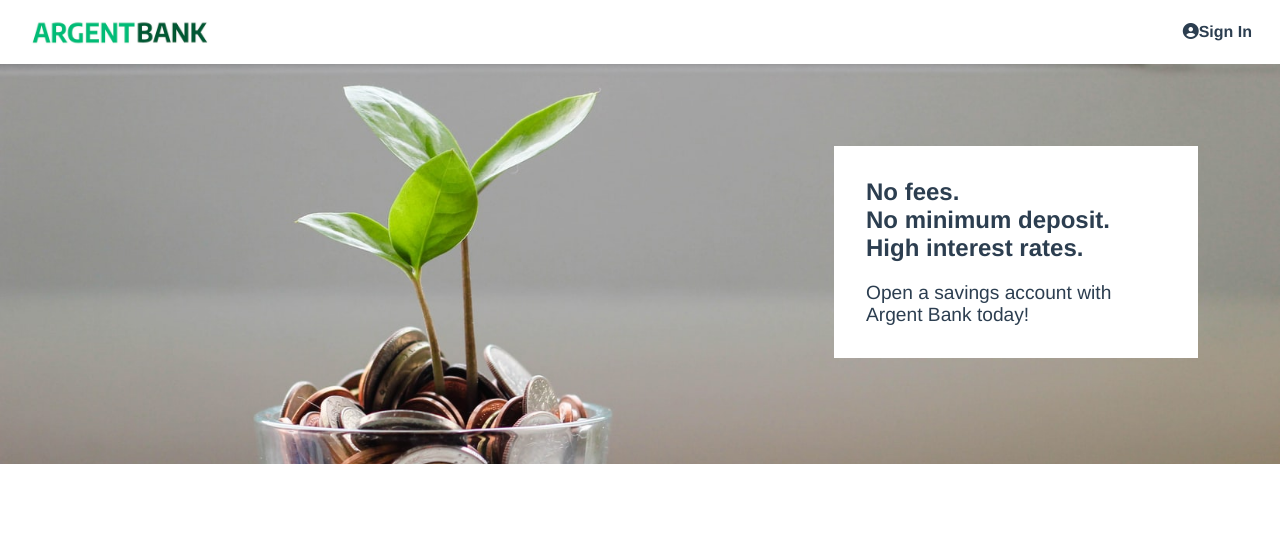
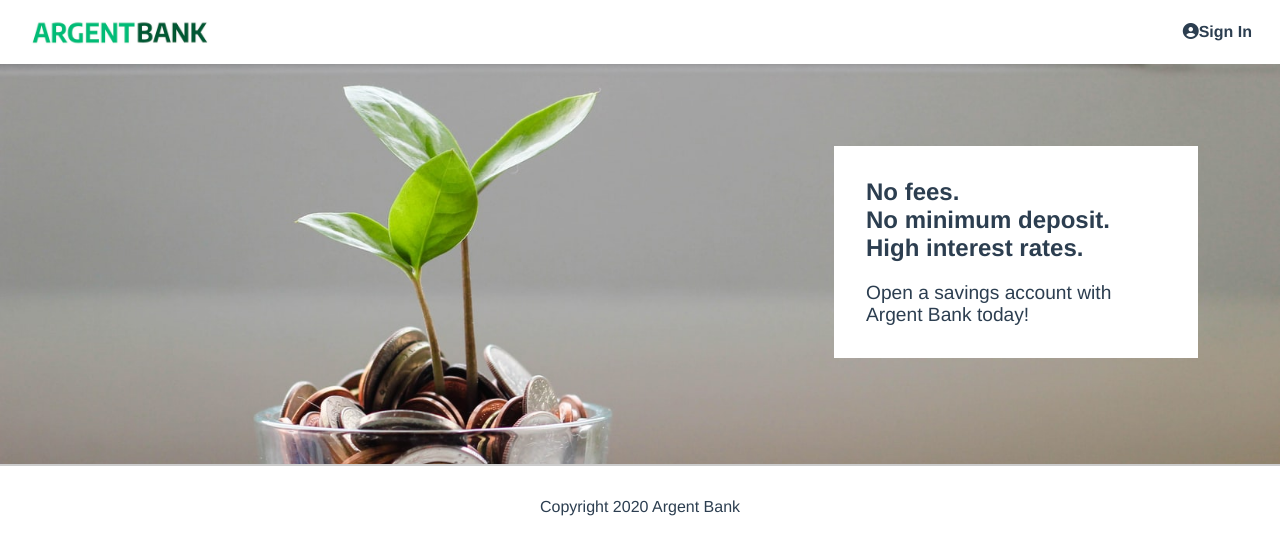
Before and after one commit to Iskandar835/Argent-Bank-, a React (Vite) app in the folder Frontend/: page / in a window 1280 px wide. Shown: the top 554 px of the page. Built offline with nearby package versions, Linux system fonts and the light colour scheme.

Commit message:
Ajout du Footer et fini

```diff
--- /dev/null
+++ b/Frontend/src/components/Footer.jsx
@@ -0,0 +1,10 @@
+
+function Footer () {
+    return (
+        <footer className="footer">
+            <p className="footer-text">Copyright 2020 Argent Bank</p>
+        </footer>
+    )
+}
+
+export default Footer
--- a/Frontend/src/main.jsx
+++ b/Frontend/src/main.jsx
@@ -4,16 +4,18 @@
 import './index.css'
 import Home from './pages/Home.jsx'
 import Header from './components/Header.jsx'
+import Footer from './components/Footer.jsx'
 
 ReactDOM.createRoot(document.getElementById('root')).render(
   <React.StrictMode>
     <Router>
-    <Header />
+     <Header />
       <Routes>
         <Route path="/" element={<Home />}/>
         <Route />
         <Route />
       </Routes>
+     <Footer />
     </Router>
   </React.StrictMode>,
 )
```
